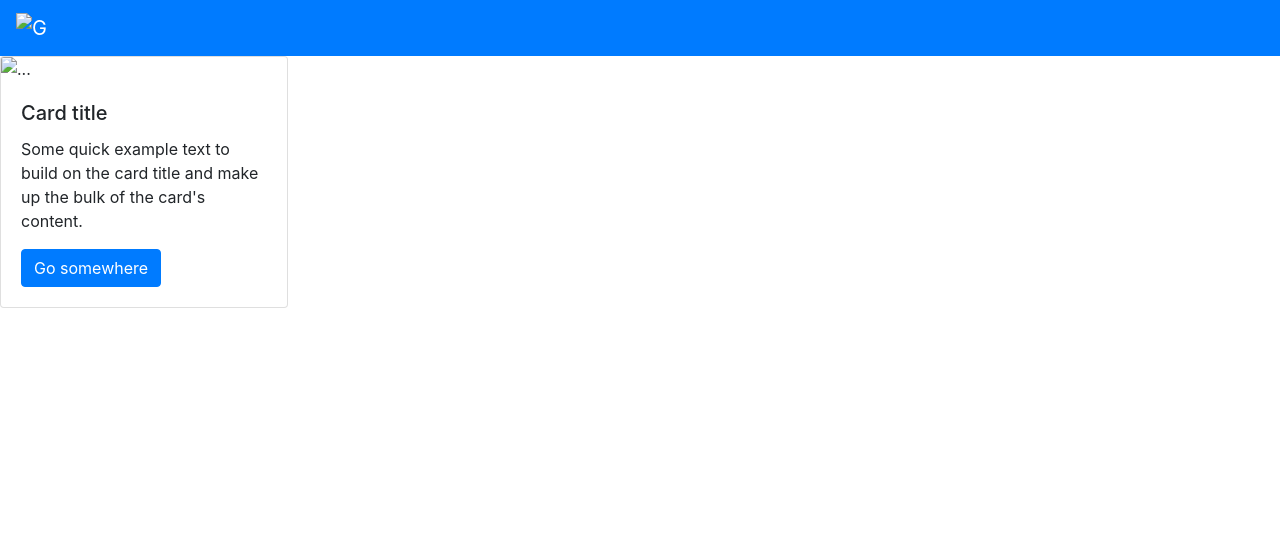
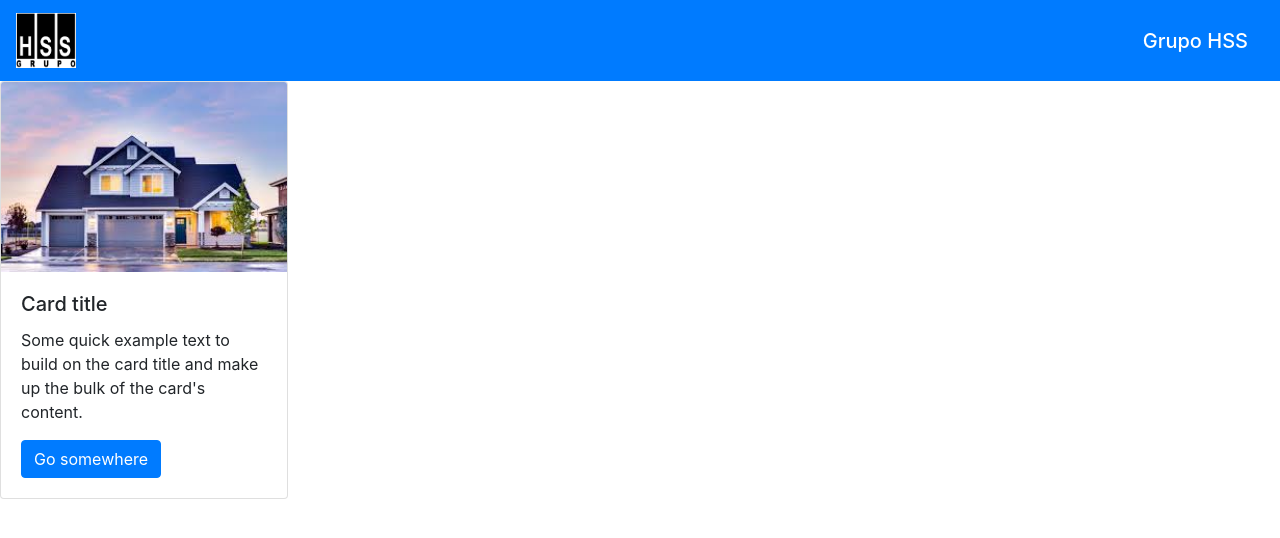
Before and after one commit to Gussiny/Patito_INC, a plain HTML site: page GrupoHSS/index.html in a window 1280 px wide. Drawn offline with nearby package versions, Linux system fonts and the light colour scheme.

Commit message:
images resolved for navbar and card

```diff
--- a/GrupoHSS/index.html
+++ b/GrupoHSS/index.html
@@ -8,12 +8,13 @@
     <body>
         <nav class="navbar navbar-dark bg-primary">
             <a class="navbar-brand" href="#">
-                <img src="\images\GrupoHSS Icon" width="30" height="30" class="d-inline-block align-top" alt="GrupoHSS">
+                <img src="images\Icon.jpeg" width="60" height="55" alt="GrupoHSS">
             </a>
+            <span class="navbar-brand mb-0 h1">Grupo HSS</span>
         </nav>
 
         <div class="card" style="width: 18rem;">
-          <img src="..." class="card-img-top" alt="...">
+          <img src="images\house1.jpg" class="card-img-top" alt="house1">
             <div class="card-body">
                 <h5 class="card-title">Card title</h5>
                 <p class="card-text">Some quick example text to build on the card title and make up the bulk of the card's content.</p>
```
Also changed, not shown: GrupoHSS/images/Icon.jpeg (renamed from GrupoHSS/Images/GrupoHSS Icon.jpeg), GrupoHSS/images/house1.jpg (added).
